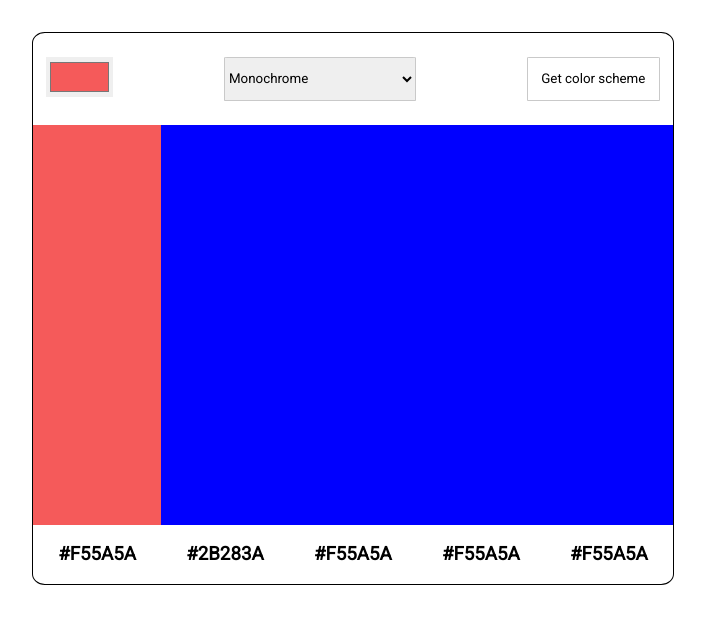
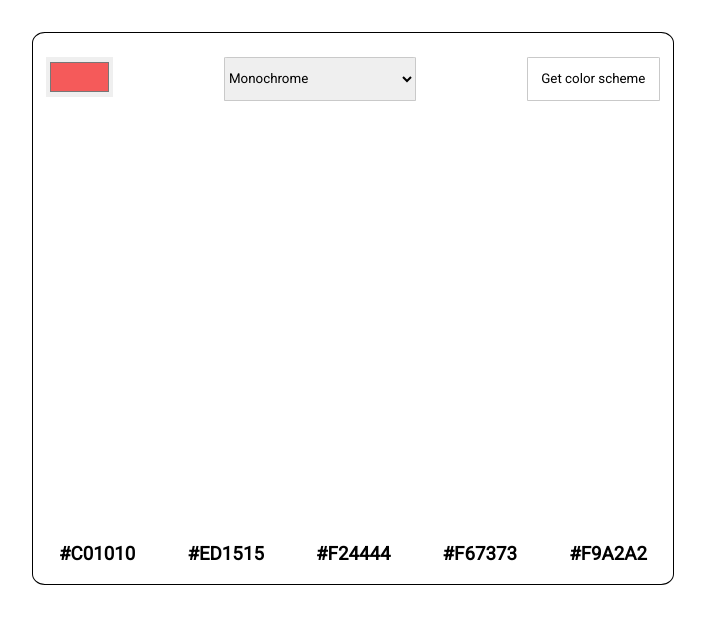
Before and after one commit to Jyddys/ColorSchemeGenerator, a plain HTML site: page index.html in a window 1280 px wide. Shown: the whole page, without its empty margins (287-992 px from the left). Drawn offline with Linux system fonts and the light colour scheme; no server answers.

Commit message:
cleaned javascript file

```diff
--- a/index.html
+++ b/index.html
@@ -31,11 +31,11 @@
       <div class="color" id="color-5"></div>
     </div>
     <div class="hexs" id="hexs">
-      <h3 class="hex-color" id="hex-1">#F55A5A</h3>
-      <h3 class="hex-color" id="hex-2">#2B283A</h3>
-      <h3 class="hex-color" id="hex-3">#F55A5A</h3>
-      <h3 class="hex-color" id="hex-4">#F55A5A</h3>
-      <h3 class="hex-color" id="hex-5">#F55A5A</h3>
+      <h3 class="hex-color" id="hex-1">#C01010</h3>
+      <h3 class="hex-color" id="hex-2">#ED1515</h3>
+      <h3 class="hex-color" id="hex-3">#F24444</h3>
+      <h3 class="hex-color" id="hex-4">#F67373</h3>
+      <h3 class="hex-color" id="hex-5">#F9A2A2</h3>
 
     </div>
   </main>
--- a/script.js
+++ b/script.js
@@ -1,19 +1,20 @@
 const colorPickValue = document.getElementById('color-pick')
 const colorPickBtn = document.getElementById('get-color')
-const color1 = document.getElementById('color-1')
-
 
 colorPickBtn.addEventListener('click', getColor)
 window.addEventListener('load',getColor)
+
+
+
 function getColor() {
 
   // Haetaan hex-arvo
-let hexValue = colorPickValue
+const hexValue = colorPickValue
 
-let hexArvo = hexValue.value.slice(1,)
+const hexArvo = hexValue.value.slice(1,)
 
  // Haetaan color Scheme arvo
-let themePick = document.getElementById('theme-pick').value
+const themePick = document.getElementById('theme-pick').value
 
 // API
 fetch("https://www.thecolorapi.com/scheme?hex=" + hexArvo + "&mode=" + themePick + "&count=5")
@@ -39,9 +40,6 @@ fetch("https://www.thecolorapi.com/scheme?hex=" + hexArvo + "&mode=" + themePick
     document.getElementById('color-3').style.backgroundColor = hexValue3
     document.getElementById('color-4').style.backgroundColor = hexValue4
     document.getElementById('color-5').style.backgroundColor = hexValue5
-
-
   }
     )
-
 }
--- a/style.css
+++ b/style.css
@@ -53,7 +53,6 @@ input[type="color"] {
 .color {
   height: 100%;
   width: 10vw;
-  background-color: blue;
 }
 
 .hexs {
@@ -61,9 +60,6 @@ input[type="color"] {
   justify-content: space-around;
 }
 
-#color-1 {
-  background-color: #F55A5A;
-}
 
 .hex-color {
   text-transform: capitalize;
```
